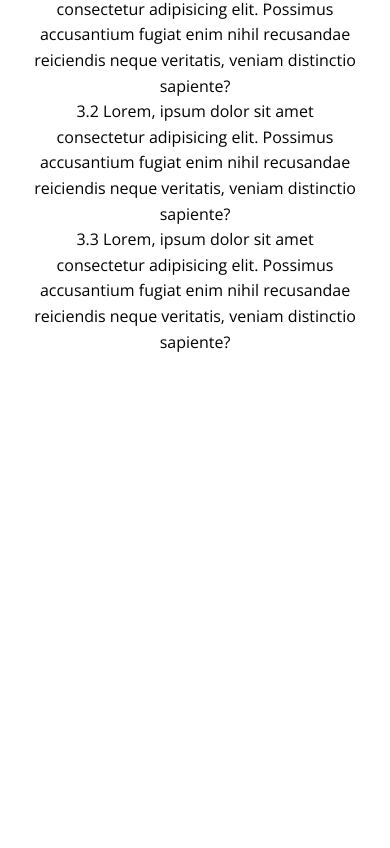
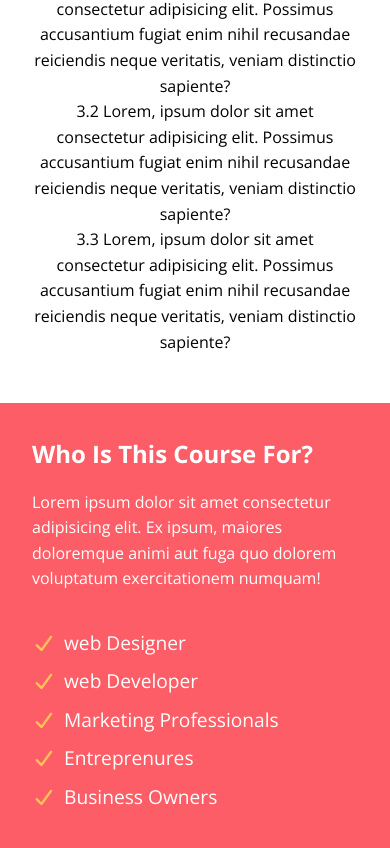
Before and after one commit to mhrhabibur/fundamental_tutor_website, a plain HTML site: page index.html in a window 390 px wide. Shown: the part 5927-6775 px from the top of the page. Before the commit the page ends 6330 px from the top, so only its background shows below. Drawn offline with nearby package versions, Linux system fonts and the light colour scheme.

Commit message:
Added info section.

```diff
--- a/css/styles.css
+++ b/css/styles.css
@@ -279,9 +279,45 @@ img {
   color: #fff;
   padding: 0.5rem;
   text-align: left;
-font-weight: 700;
+  font-weight: 700;
 }
 
+.info-container {
+  background: url(../images/audience.jpg) top center/cover no-repeat;
+  display: flex;
+}
+
+.info-content {
+  background-color: var(--primary-color);
+  color: #fff;
+  flex: 1;
+  padding: 4rem;
+}
+
+.info-content h2 {
+  font-size: 2rem;
+  margin-bottom: 1rem;
+  font-weight: 700;
+}
+
+.info-content ul li {
+  font-size: 1.2rem;
+  line-height: 2;
+}
+
+.info-content i {
+  margin-right: 0.5rem;
+  color: var(--secondary-color);
+}
+
+.info-content p {
+  font-size: 1.2rem;
+  margin-bottom: 2rem;
+}
+
+.info-left {
+  width: 50%;
+}
 
 @media (max-width: 1200px) {
   .topics {
@@ -339,6 +375,24 @@ font-weight: 700;
     padding: 0.5rem 1.2rem;
   }
 
+  .inf-container {
+    flex-direction: column;
+  }
+  .info-left {
+    display: none;
+  }
+
+  .info-content {
+    padding: 2rem;
+  }
+
+  .info-content h2 {
+    font-size: 1.5rem;
+  }
+
+  .info-content p {
+    font-size: 1rem;
+  }
   /* .navbar .mobile-menu-toggle {
     display: block;
     padding: 10px;
--- a/index.html
+++ b/index.html
@@ -256,6 +256,27 @@
                 </div>
             </div>
         </div>
+        </div>
+    </section>
+
+    <section class="info" id="info">
+        <div class="info-container">
+            <div class="info-left"></div>
+            <div class="info-content">
+                <h2>Who Is This Course For?</h2>
+                <p>Lorem ipsum dolor sit amet consectetur adipisicing elit. Ex ipsum, maiores doloremque animi aut
+                    fuga quo dolorem voluptatum exercitationem numquam!</p>
+                <ul>
+                    <li><i class="fa fa-check"></i>web Designer</li>
+                    <li><i class="fa fa-check"></i>web Developer</li>
+                    <li><i class="fa fa-check"></i>Marketing Professionals</li>
+                    <li><i class="fa fa-check"></i>Entreprenures</li>
+                    <li><i class="fa fa-check"></i>Business Owners</li>
+
+                </ul>
+            </div>
+
+        </div>
     </section>
 
     <script src="js/scripts.js"></script>
```
